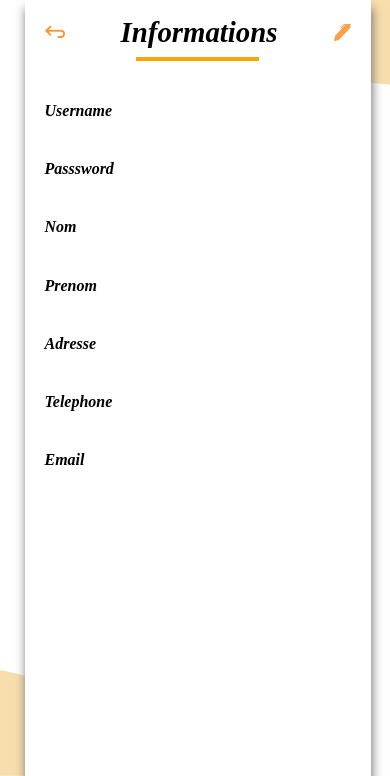
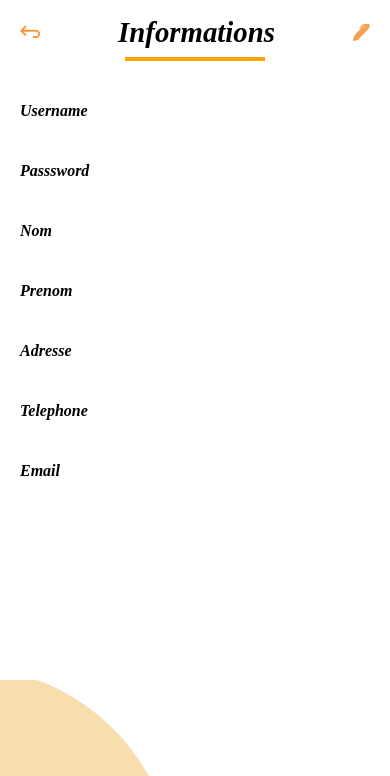
Before and after one commit to xRyolinx/tasteit, a Flask app: page /info in a window 390 px wide. Shown: the part 68-844 px from the top of the page. Run offline with Flask 3, Linux system fonts and the light colour scheme; the visitor is signed in with stand-in values (Sample User, id 1); some libraries are stand-ins or nearby versions; some web fonts are replaced.

Commit message:
responsive profil

```diff
--- a/static/css/profil/info.css
+++ b/static/css/profil/info.css
@@ -72,7 +72,7 @@
 .fonction .informations {
   width: 100%;
   flex-grow: 1;
-  padding: 30px 0;
+  padding-top: 30px;
   /* background-color: aqua; */
   display: flex;
   flex-direction: column;
@@ -137,16 +137,25 @@
   color: red;
   /* background-color: blue; */
 }
+.fonction .informations .save_mob .button {
+  background-color: orange;
+  margin-top: 10px;
+  padding: 5px 20px;
+  border-radius: 20px;
+  color: white;
+  display: none;
+}
 
 @media (max-width: 750px) {
   .contenu {
-    width: 90%;
+    width: 100%;
     margin: 0 auto;
   }
   .fonction {
     min-width: 0;
     max-width: 600px;
     padding: 1rem 20px;
+    box-shadow: none;
   }
   .fonction .titre-edit .go_back {
     display: inline;
@@ -155,6 +164,15 @@
     font-size: 1.8rem;
   }
   .fonction .titre-edit #edit {
+    width: 17px;
+  }
+  .fonction .titre-edit #changes {
+    width: auto;
+  }
+  .fonction .titre-edit #changes #save {
+    display: none;
+  }
+  .fonction .titre-edit #changes #cancel {
     width: 17px;
   }
   .fonction .divider-fonction {
@@ -167,4 +185,17 @@
   .fonction .informations .info {
     font-size: 1rem;
   }
+  .fonction .informations .info .value .input {
+    height: 60%;
+    font-size: 0.9rem;
+  }
+}
+@media (max-height: 500px) {
+  .fonction {
+    padding: 1rem 20px;
+  }
+  .fonction .informations {
+    padding: 0;
+    padding-top: 10px;
+  }
 }/*# sourceMappingURL=info.css.map */
--- a/static/css/profil/info.scss
+++ b/static/css/profil/info.scss
@@ -97,7 +97,7 @@
         width: 100%;
         flex-grow: 1;
 
-        padding: 30px 0;
+        padding-top: 30px;
 
         /* background-color: aqua; */
 
@@ -186,14 +186,25 @@
                 /* background-color: blue; */
             }
         }
+
+        .save_mob {
+            .button {
+                background-color: orange;
+                margin-top: 10px;
+                padding: 5px 20px;
+                border-radius: 20px;
+                color: white;
+
+                display: none;
+            }
+        }
     }
 }
 
 
-
 @media (max-width: 750px) {
     .contenu {
-        width: 90%;
+        width: 100%;
         margin: 0 auto;
     }
 
@@ -202,6 +213,8 @@
         max-width: 600px;
 
         padding: 1rem 20px;
+
+        box-shadow: none;
 
         .titre-edit {
             .go_back {
@@ -214,6 +227,18 @@
 
             #edit {
                 width: 17px;
+            }
+
+            #changes{
+                width: auto;
+
+                #save {
+                    display: none;
+                }
+
+                #cancel {
+                    width: 17px;
+                }
             }
         }
 
@@ -228,7 +253,24 @@
 
             .info {
                 font-size: 1rem;
+
+                .value .input {
+                    height: 60%;
+                    font-size: 0.9rem;
+                }
             }
         }
     }
 }
+
+
+@media (max-height: 500px) {
+    .fonction {
+        padding: 1rem 20px;
+
+        .informations {
+            padding: 0;
+            padding-top: 10px;
+        }
+    }
+}
--- a/static/css/profil/profil.css
+++ b/static/css/profil/profil.css
@@ -49,6 +49,8 @@ a {
 .contenu {
   width: 100%;
   height: 92vh;
+  min-height: 450px;
+  max-height: 680px;
   /* padding: 2rem; */
   /* background-color: blue; */
   display: flex;
@@ -226,12 +228,28 @@ a {
 }
 
 @media (max-width: 750px) {
+  .separator {
+    display: none;
+  }
   .choices {
-    width: 85%;
+    width: 100%;
     min-width: 0;
     max-width: 350px;
+    box-shadow: none;
+    background-color: transparent;
   }
   .choices .top {
     max-height: 130px !important;
   }
+}
+@media (max-height: 500px) {
+  .choices {
+    padding-top: 10px;
+  }
+  .choices .top .bonjour {
+    margin-bottom: 5px;
+  }
+  .choices .divider-choices {
+    margin: 0 auto;
+  }
 }/*# sourceMappingURL=profil.css.map */
--- a/static/css/profil/profil.scss
+++ b/static/css/profil/profil.scss
@@ -53,6 +53,8 @@ a {
 .contenu {
     width: 100%;
     height: 92vh;
+    min-height: 450px;
+    max-height: 680px;
 
     /* padding: 2rem; */
 
@@ -297,10 +299,15 @@ a {
 
 
 @media (max-width: 750px) {
+    .separator {
+        display: none;
+    }
     .choices {
-        width: 85%;
+        width: 100%;
         min-width: 0;
         max-width: 350px;
+        box-shadow: none;
+        background-color: transparent;
 
 
         .top {
@@ -308,3 +315,21 @@ a {
         }
     }
 }
+
+
+@media (max-height: 500px) {
+    .choices {
+        padding-top: 10px;
+
+        .top {
+
+            .bonjour {
+                margin-bottom: 5px;
+            }
+        }
+
+        .divider-choices {
+            margin: 0 auto;
+        }
+    }
+}
--- a/static/js/profil.js
+++ b/static/js/profil.js
@@ -105,6 +105,8 @@ document.addEventListener('DOMContentLoaded', function() {
     let edit = document.querySelector("#edit");
     let changes = document.querySelector("#changes");
     let save = document.querySelector("#save");
+    let save_mob = document.querySelector("#save_mob");
+
     let cancel = document.querySelector("#cancel");
 
 
@@ -131,10 +133,16 @@ document.addEventListener('DOMContentLoaded', function() {
         // Convert to changes
         edit.style.display = 'none';
         changes.style.display = 'flex';
+
+        if ((window.matchMedia("(max-width: 750px)").matches))
+        {
+            save_mob.style.display = 'block';
+        }
     });
 
 
     // Save info
+    save_mob.addEventListener("click", function() { save.click() });
     save.addEventListener("click", async function() {
         let check = false;
         // check 3 fields
@@ -227,6 +235,7 @@ document.addEventListener('DOMContentLoaded', function() {
         // Convert to edit
         edit.style.display = 'inline';
         changes.style.display = 'none';
+        save_mob.style.display = 'none';
     });
 
 
@@ -262,6 +271,7 @@ document.addEventListener('DOMContentLoaded', function() {
         // Convert button to edit
         edit.style.display = 'inline';
         changes.style.display = 'none';
+        save_mob.style.display = 'none';
     });
 
 
--- a/templates/profil.html
+++ b/templates/profil.html
@@ -207,6 +207,9 @@
                     </div>
                     <span class="status"></span>
                 </div>
+                <div class="save_mob">
+                    <span class="button" id="save_mob">Save</a>
+                </div>
                 <input type="submit" hidden>
             </div>
         </div>
```
Also changed, not shown: 3 other files.
